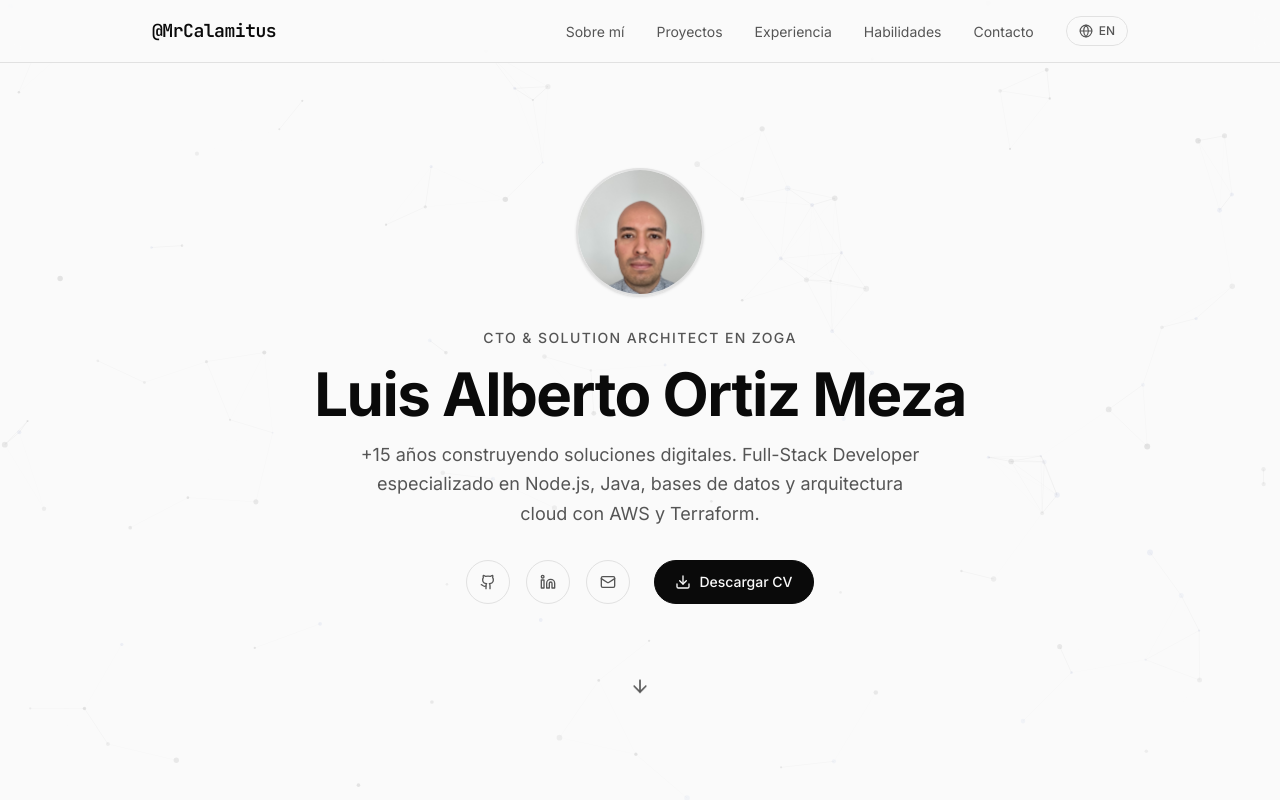
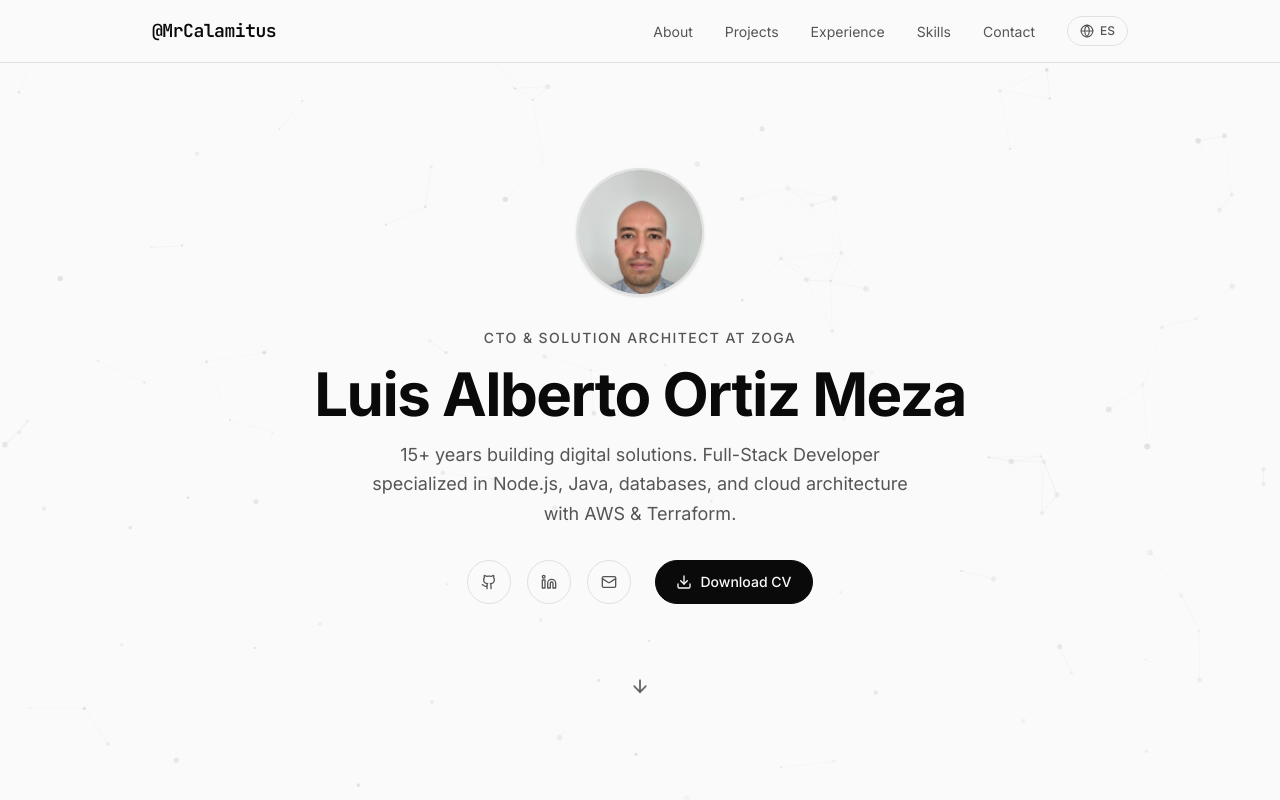
Before and after one commit to MrCalamitus/mrcalamitus, a Next.js app: page / in a window 1280 px wide. Shown: the top 800 px of the page. Built offline with nearby package versions, Linux system fonts and the light colour scheme.

Commit message:
feat: default language to English and update CV download button\n\nSet default language to English and adjust CV download button for language.

```diff
--- a/app/layout.tsx
+++ b/app/layout.tsx
@@ -142,7 +142,7 @@ export default function RootLayout({
   children: React.ReactNode
 }>) {
   return (
-    <html lang="es" className="bg-background">
+    <html lang="en" className="bg-background">
       <head>
         <script
           type="application/ld+json"
--- a/components/hero.tsx
+++ b/components/hero.tsx
@@ -6,7 +6,8 @@ import { useI18n } from "@/lib/i18n"
 import { HeroCanvas } from "@/components/hero-canvas"
 
 export function Hero() {
-  const { t } = useI18n()
+  const { locale, t } = useI18n()
+  const cvUrl = locale === "es" ? "/cv-luis-alberto-ortiz-meza.pdf" : "/cv-luis-alberto-ortiz-meza-en.pdf"
 
   return (
     <section className="relative flex min-h-screen items-center justify-center px-6 pt-20 overflow-hidden" aria-label={t("hero.presentation")}>
@@ -68,7 +69,7 @@ export function Hero() {
           </div>
 
           <a
-            href="/cv-luis-alberto-ortiz-meza.pdf"
+            href={cvUrl}
             download
             className="flex items-center gap-2 rounded-full border border-foreground bg-foreground px-5 py-2.5 text-sm font-medium text-background transition-colors hover:bg-foreground/90 min-h-[44px]"
           >
--- a/lib/i18n.tsx
+++ b/lib/i18n.tsx
@@ -36,7 +36,7 @@ const translations: Record<Locale, Record<string, string>> = {
     "about.title": "Sobre m\u00ed",
     "about.label": "Sobre m\u00ed",
     "about.p1":
-      "Soy Luis Alberto Ortiz Meza, CTO y co-fundador de {link}, una empresa de desarrollo de software que cre\u00e9 junto con un amigo hace m\u00e1s de 15 a\u00f1os. Nos especializamos en desarrollo mobile, web, soluciones IT e integraci\u00f3n de IA para empresas.",
+      "Soy Luis Alberto Ortiz Meza, CTO y co-fundador de {link}, una empresa de desarrollo de software con 14 a\u00f1os de experiencia. Nos especializamos en desarrollo mobile, web, soluciones IT e integraci\u00f3n de IA para empresas.",
     "about.p2":
       "Mi stack principal gira en torno a {nodejs} y {express} para backend, {java} para servicios empresariales, y bases de datos como {mysql}, {firebase} y {oracle}. En infraestructura trabajo con {aws} (cuento con la certificaci\u00f3n {awsCert}) y gestiono la infraestructura como c\u00f3digo con {terraform}. Adem\u00e1s, integro soluciones de IA con {openai} y t\u00e9cnicas de {rag}.",
     "about.p3":
@@ -130,7 +130,7 @@ const translations: Record<Locale, Record<string, string>> = {
     "about.title": "About Me",
     "about.label": "About me",
     "about.p1":
-      "I\u2019m Luis Alberto Ortiz Meza, CTO and co-founder of {link}, a software development company I started with a friend over 15 years ago. We specialize in mobile development, web solutions, IT infrastructure, and AI integration for businesses.",
+      "I\u2019m Luis Alberto Ortiz Meza, CTO and co-founder of {link}, a software development company with 14 years of experience. We specialize in mobile development, web solutions, IT infrastructure, and AI integration for businesses.",
     "about.p2":
       "My core stack revolves around {nodejs} and {express} for backend, {java} for enterprise services, and databases like {mysql}, {firebase}, and {oracle}. For infrastructure, I work with {aws} (holding the {awsCert} certification) and manage infrastructure as code with {terraform}. I also integrate AI solutions using {openai} and {rag} techniques.",
     "about.p3":
@@ -204,7 +204,7 @@ const translations: Record<Locale, Record<string, string>> = {
 const I18nContext = createContext<I18nContextType | null>(null)
 
 export function I18nProvider({ children }: { children: ReactNode }) {
-  const [locale, setLocale] = useState<Locale>("es")
+  const [locale, setLocale] = useState<Locale>("en")
 
   const toggleLocale = useCallback(() => {
     setLocale((prev) => (prev === "es" ? "en" : "es"))
```
Also changed, not shown: 1 other file (tests, documents, lock files or other folders).
